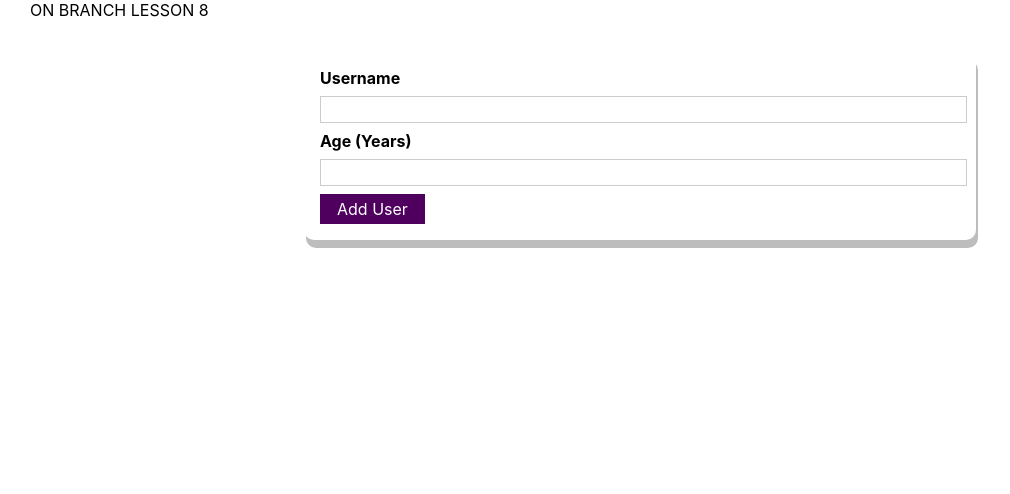
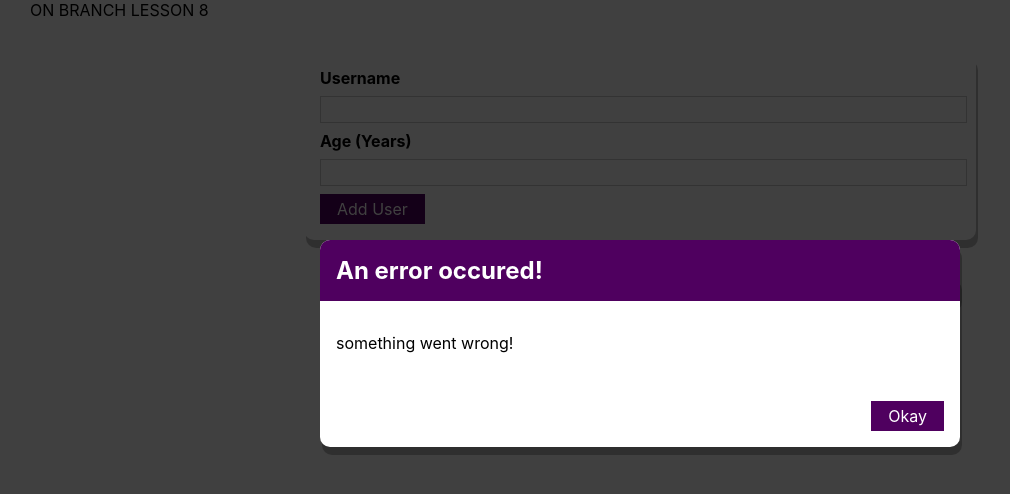
Before and after one commit to phu-github/react-complete-guide, a React (Create React App) app: page / in a window 1280 px wide. Shown: the top 494 px of the page, without its empty margins (0-1010 px from the left). Built offline with nearby package versions, Linux system fonts and the light colour scheme.

Commit message:
061 Adding The ErrorModal Component

```diff
--- a/src/App.js
+++ b/src/App.js
@@ -1,13 +1,25 @@
 import React, { useState } from 'react';
 import './App.css';
 import AddUser from './components/Users/AddUser';
+import UserList from './components/Users/UserList';
 const App = () =>{
 	console.log("App.js run");
+	const [userList , setUserList]  = useState([]);
+
+	const addUserHandler = (uName, uAge) =>{
+		setUserList((preUserList)=>{
+			return [
+				...preUserList,
+				{ name: uName, age: uAge, id: Math.random().toString()}
+			];
+		})
+	}
 
 	return (
 		<div className="App">
 			ON BRANCH LESSON 8
-			<AddUser></AddUser>
+			<AddUser onAddUser = {addUserHandler}></AddUser>
+			<UserList users = {userList} ></UserList>
 		</div>
 	);
 }
--- /dev/null
+++ b/src/components/UI/ErrorModal.js
@@ -0,0 +1,25 @@
+import React from 'react';
+
+import Card from './Card';
+import Button from './Button';
+import classes from './ErrorModal.module.css'
+function ErrorModal(props) {
+    return (
+        <div>
+            <div className={classes.backdrop} />
+            <Card className={classes.modal}>
+                <header className={classes.header}>
+                    <h2>{props.title}</h2>
+                </header>
+                <div className={classes.content}>
+                    <p>{props.message}</p>
+                </div>
+                <footer className={classes.actions}>
+                    <Button>Okay</Button>
+                </footer>
+            </Card>
+        </div>
+    );
+}
+
+export default ErrorModal;
--- /dev/null
+++ b/src/components/UI/ErrorModal.module.css
@@ -0,0 +1,45 @@
+.backdrop {
+    position: fixed;
+    top: 0;
+    left: 0;
+    width: 100%;
+    height: 100vh;
+    z-index: 10;
+    background: rgba(0, 0, 0, 0.75);
+  }
+
+  .modal {
+    position: fixed;
+    top: 30vh;
+    left: 10%;
+    width: 80%;
+    z-index: 100;
+    overflow: hidden;
+  }
+
+  .header {
+    background: #4f005f;
+    padding: 1rem;
+  }
+
+  .header h2 {
+    margin: 0;
+    color: white;
+  }
+
+  .content {
+    padding: 1rem;
+  }
+
+  .actions {
+    padding: 1rem;
+    display: flex;
+    justify-content: flex-end;
+  }
+
+  @media (min-width: 768px) {
+    .modal {
+      left: calc(50% - 20rem);
+      width: 40rem;
+    }
+  }
--- a/src/components/Users/AddUser.js
+++ b/src/components/Users/AddUser.js
@@ -2,10 +2,12 @@
 import Button from '../UI/Button';
 import Card from '../UI/Card';
 import classes from './AddUser.module.css';
+import ErrorModal from '../UI/ErrorModal';
 
 function AddUser(props) {
-    const[enteredUsername,setEnteredUsername]=useState('');
-    const[enteredAge,setEnteredAge]=useState('');
+	const[enteredUsername,setEnteredUsername] = useState('');
+	const[enteredAge,setEnteredAge] = useState('');
+
 	// sumit form (get value + reset input)
 	const addUserHandle = (event) => {
 		event.preventDefault();
@@ -17,6 +19,7 @@
 			return;
 		}
 		console.log(enteredUsername, enteredAge)
+		props.onAddUser(enteredUsername, enteredAge);
 		setEnteredUsername('');
 		setEnteredAge('');
 	}
@@ -28,6 +31,8 @@
 		setEnteredAge(e.target.value)
 	}
 	return (
+		<div>
+			<ErrorModal title = "An error occured!" message= "something went wrong!"></ErrorModal>
 			<Card className={classes.input}>
 				<form onSubmit={addUserHandle}>
 					<label htmlFor="username">Username</label>
@@ -46,6 +51,7 @@
 					<Button type="submit">Add User</Button>
 				</form>
 			</Card>
+		</div>
 	);
 }
 
--- /dev/null
+++ b/src/components/Users/UserList.js
@@ -0,0 +1,17 @@
+import React from 'react';
+import Card from '../UI/Card';
+import classes from './UserList.module.css'
+
+function UserList(props) {
+    return (
+        <Card className={classes.users}>
+            <ul>
+                {props.users.map(user =>
+                    <li key={user.id}>{user.name} ({user.age} years old)</li>
+                )}
+            </ul>
+        </Card>
+    );
+}
+
+export default UserList;
--- /dev/null
+++ b/src/components/Users/UserList.module.css
@@ -0,0 +1,16 @@
+.users {
+    margin: 2rem auto;
+    width: 90%;
+    max-width: 40rem;
+  }
+
+  .users ul {
+    list-style: none;
+    padding: 1rem;
+  }
+
+  .users li {
+    border: 1px solid #ccc;
+    margin: 0.5rem 0;
+    padding: 0.5rem;
+  }
```
Lines whose indentation alone changed are shown as unchanged.
